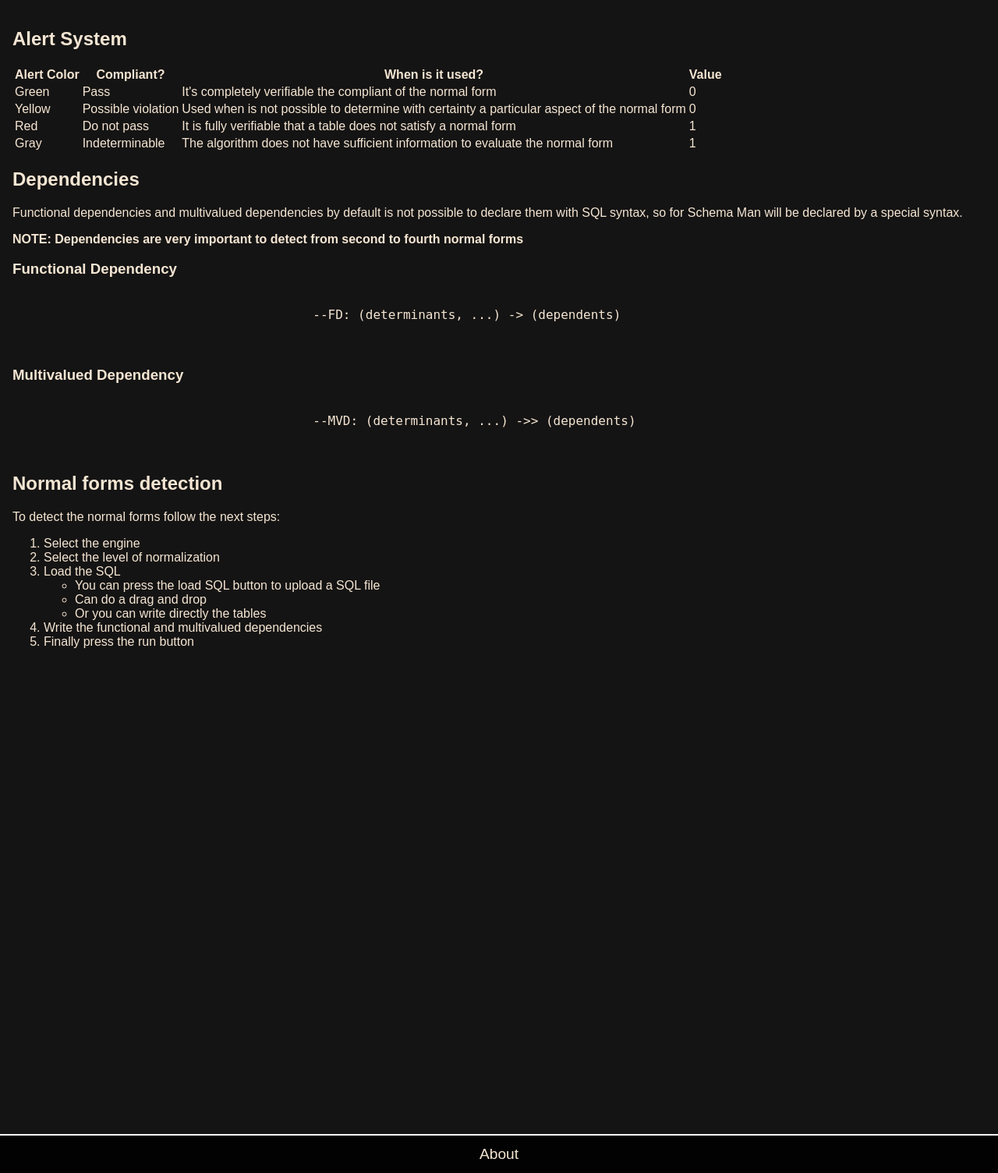
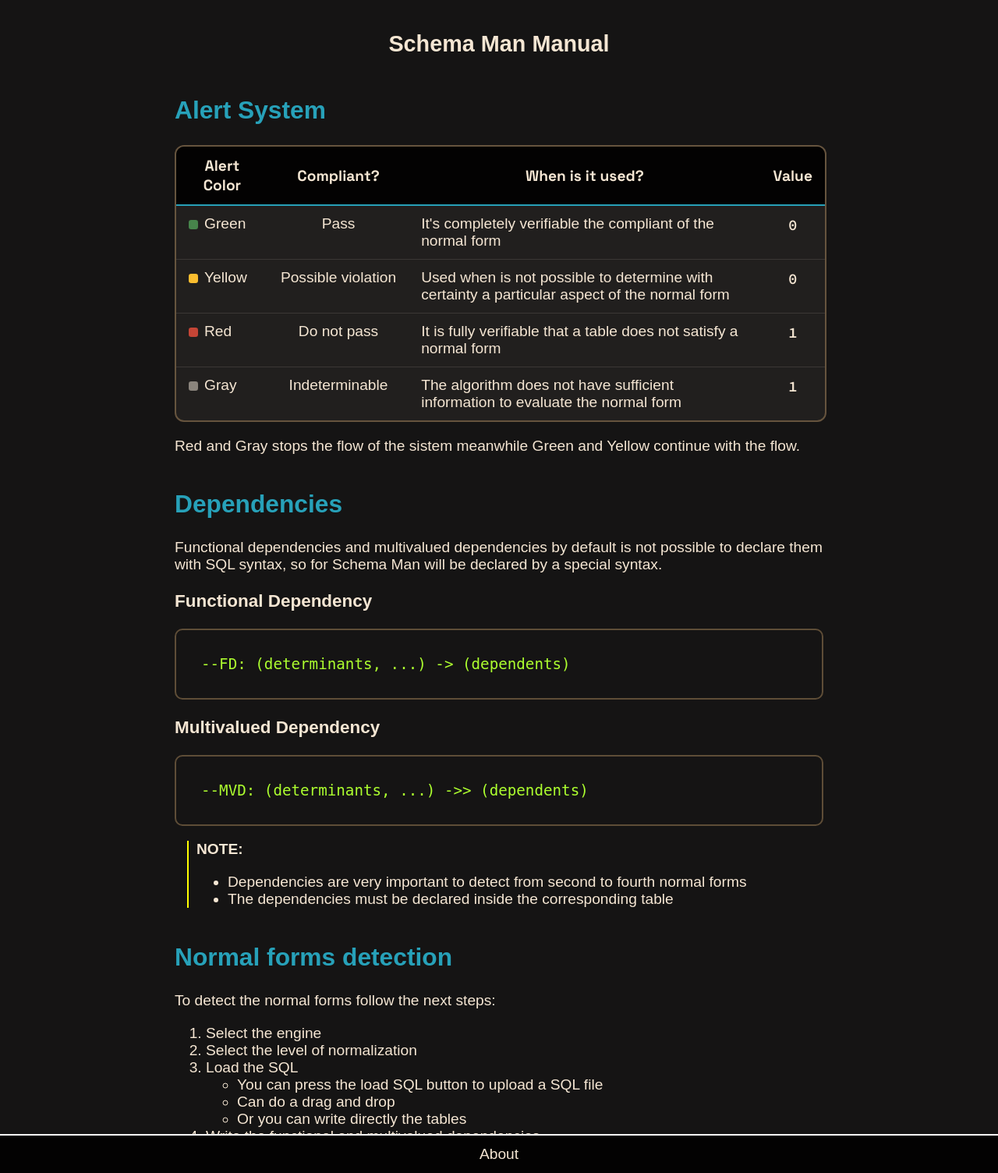
Before and after one commit to Qwerty3341/SchemaMan, a Flask app: page /manual/ in a window 1280 px wide. Shown: the part 82-1586 px from the top of the page at 78% size. Run offline with Flask 3, Linux system fonts and the light colour scheme; parts of the project's set-up code (start-up, migrations or seed data) failed here and were passed over; some web fonts are replaced.

Commit message:
Manual terminado

```diff
--- /dev/null
+++ b/schema_man/static/css/manual.css
@@ -0,0 +1,124 @@
+/* =============
+ * Whole content
+ * ============= */
+
+#manual-container {
+	display: flex;
+	flex-direction: column;
+	align-items: center;
+	width: 100%;
+	font-size: 1.2rem;
+}
+
+.div-container {
+	width: min(100%, 52rem);
+	box-sizing: border-box;
+	text-align: left;
+	text-justify: auto;
+}
+
+/* ==========
+ * Alert Table
+ * ========== */
+
+.alert-table-frame {
+	width: 100%;
+	overflow-x: auto;
+	border: 2px solid rgba(232, 184, 120, 0.35);
+	border-radius: 0.75rem;
+	background-color: rgba(232, 213, 192, 0.06);
+}
+
+#alert-table {
+	width: 100%;
+	border-collapse: collapse;
+	color: var(--body-font-color);
+	text-align: left;
+}
+
+#alert-table th,
+#alert-table td {
+	padding: 0.75rem 1rem;
+	vertical-align: top;
+}
+
+#alert-table thead th {
+	background-color: var(--header-color);
+	color: var(--header-font-color);
+	font-family: var(--header-font);
+	font-weight: 700;
+	border-bottom: 2px solid var(--accent-color);
+	align-content: center;
+	text-align: center;
+}
+
+#alert-table tbody tr + tr td {
+	border-top: 1px solid rgba(245, 230, 211, 0.12);
+}
+
+#alert-table th:nth-child(2),
+#alert-table th:nth-child(4),
+#alert-table td:nth-child(2),
+#alert-table td:nth-child(4) {
+	text-align: center;
+	white-space: nowrap;
+}
+
+#alert-table td:first-child {
+	white-space: nowrap;
+}
+
+#alert-table td:last-child {
+	font-family: "Source Code Pro", monospace;
+	font-weight: 600;
+}
+
+.alert-color-cube {
+	display: inline-block;
+	width: 0.75rem;
+	height: 0.75rem;
+	margin-right: 0.5rem;
+	border-radius: 0.2rem;
+	vertical-align: middle;
+}
+
+#green-row .alert-color-cube {
+	background-color: #47844B;
+}
+
+#yellow-row .alert-color-cube {
+	background-color: var(--card-bg);
+}
+
+#red-row .alert-color-cube {
+	background-color: #c44536;
+}
+
+#gray-row .alert-color-cube {
+	background-color: #8a847c;
+}
+
+/* =======
+ * Content
+ * =======*/
+
+h2 {
+	font-size: clamp(1.6rem, 2vh, 3rem);
+	font-weight: 700;
+	color: var(--accent-color);
+}
+
+/* code blocks */
+pre {
+	border: 2px rgba(232, 184, 120, 0.35) solid;
+	border-radius: 10px;
+	padding: 2rem;
+	color: greenyellow;
+}
+
+#dependencies-notes {
+	width: 100%;
+	border-left: 2px yellow solid;
+	padding-left: 10px;
+	margin-left: 1rem;
+}
--- a/schema_man/static/css/style.css
+++ b/schema_man/static/css/style.css
@@ -95,6 +95,7 @@ main.content {
 	overflow-y: auto;
 	scrollbar-color: var(--accent-color) var(--header-color);
 	scrollbar-width: thin;
+	scrollbar-gutter: stable both-edges;
 	/* flex-direction: column; */
 }
 
--- a/schema_man/templates/app/manual.html
+++ b/schema_man/templates/app/manual.html
@@ -2,44 +2,49 @@
 
 {% block title %}Manual{% endblock %}
 
+{% block styles %}
+<link rel="stylesheet" href="{{ url_for('static', filename='css/manual.css') }}">
+{% endblock %}
+
 {% block content %}
-
 <section id="manual-container">
+	<h1>Schema Man Manual</h1>
 	<div class="div-container" id="alert-table-div">
 		<h2>Alert System</h2>
-		<table>
+		<div class="alert-table-frame">
+			<table id="alert-table">
 				<thead>
 					<tr>
-					<th>Alert Color</td>
-					<th>Compliant?</td>
-					<th>When is it used?</td>
-					<th>Value</td>
+						<th>Alert Color</th>
+						<th>Compliant?</th>
+						<th>When is it used?</th>
+						<th>Value</th>
 					</tr>
 				</thead>
 
 				<tbody>
 					<!--Alert colors | Compliant? | When is it used? | Value-->
 					<tr>
-					<td>Green</td>
+						<td id="green-row"><span class="alert-color-cube" aria-hidden="true"></span>Green</td>
 						<td>Pass</td>
 						<td>It's completely verifiable the compliant of the normal form</td>
 						<td>0</td>
 					</tr>
 					<tr>
-					<td>Yellow</td>
+						<td id="yellow-row"><span class="alert-color-cube" aria-hidden="true"></span>Yellow</td>
 						<td>Possible violation</td>
 						<td>Used when is not possible to determine with certainty a particular aspect of the normal form
 						</td>
 						<td>0</td>
 					</tr>
 					<tr>
-					<td>Red</td>
+						<td id="red-row"><span class="alert-color-cube" aria-hidden="true"></span>Red</td>
 						<td>Do not pass</td>
 						<td>It is fully verifiable that a table does not satisfy a normal form</td>
 						<td>1</td>
 					</tr>
 					<tr>
-					<td>Gray</td>
+						<td id="gray-row"><span class="alert-color-cube" aria-hidden="true"></span>Gray</td>
 						<td>Indeterminable</td>
 						<td>The algorithm does not have sufficient information to evaluate the normal form</td>
 						<td>1</td>
@@ -47,35 +52,38 @@
 				</tbody>
 			</table>
 		</div>
+		<p>
+			Red and Gray stops the flow of the sistem meanwhile Green and Yellow continue with the flow.
+		</p>
+	</div>
 
 	<div class="div-container" id="dependencies-div">
-		<h2>Dependencies</h2>
+		<h2 class="">Dependencies</h2>
 		<p>
 			Functional dependencies and multivalued dependencies by default is not possible to declare them
 			with SQL syntax, so for Schema Man will be declared by a special syntax.
 		</p>
 
-		<strong>NOTE: Dependencies are very important to detect from second to fourth normal forms</strong>
-
 		<div id="functional-dependency-div">
 			<h3>Functional Dependency</h3>
 
-			<pre class="dependency-example">
-				<code>
-					--FD: (determinants, ...) -> (dependents)
-				</code>
-			</pre>
+			<pre class="dependency-example"><code>--FD: (determinants, ...) -> (dependents)</code></pre>
 
 		</div>
 
 		<div id="multivalued-dependency-div">
 			<h3>Multivalued Dependency</h3>
-			<pre class="dependency-example">
-				<code>
-					--MVD: (determinants, ...) ->> (dependents)
-				</code>
-			</pre>
+			<pre class="dependency-example"><code>--MVD: (determinants, ...) ->> (dependents)</code></pre>
 		</div>
+
+		<div id="dependencies-notes">
+			<strong>NOTE:</strong>
+			<ul>
+				<li>Dependencies are very important to detect from second to fourth normal forms</li>
+				<li>The dependencies must be declared inside the corresponding table</li>
+			</ul>
+		</div>
+
 	</div>
 
 	<div class=div-container id="normal-forms-div">
--- a/schema_man/templates/base.html
+++ b/schema_man/templates/base.html
@@ -6,10 +6,15 @@
 
 	<meta charset="UTF-8">
 	<meta name="viewport" content="width=device-width, initial-scale=1.0">
+
+	<link rel="preconnect" href="https://fonts.googleapis.com">
+	<link rel="preconnect" href="https://fonts.gstatic.com" crossorigin>
 	<link
 		href="https://fonts.googleapis.com/css2?family=Gabarito:wght@400;500;600&family=Press+Start+2P&family=Source+Code+Pro:wght@400;600&family=Space+Grotesk:wght@500;700&display=swap"
 		rel="stylesheet">
-	<link rel="stylesheet" href="https://cdnjs.cloudflare.com/ajax/libs/font-awesome/6.7.2/css/all.min.css">
+	<link rel="stylesheet" href="https://cdnjs.cloudflare.com/ajax/libs/font-awesome/6.7.2/css/all.min.css"
+		crossorigin="anonymous" referrerpolicy="no-referrer">
+
 	<link rel="stylesheet" href="{{ url_for('static', filename='css/style.css') }}">
 	<link rel="icon" type="image/svg+xml" href="{{ url_for('static', filename='img/MrDB.svg') }}">
 
```
Lines whose indentation alone changed are shown as unchanged.
